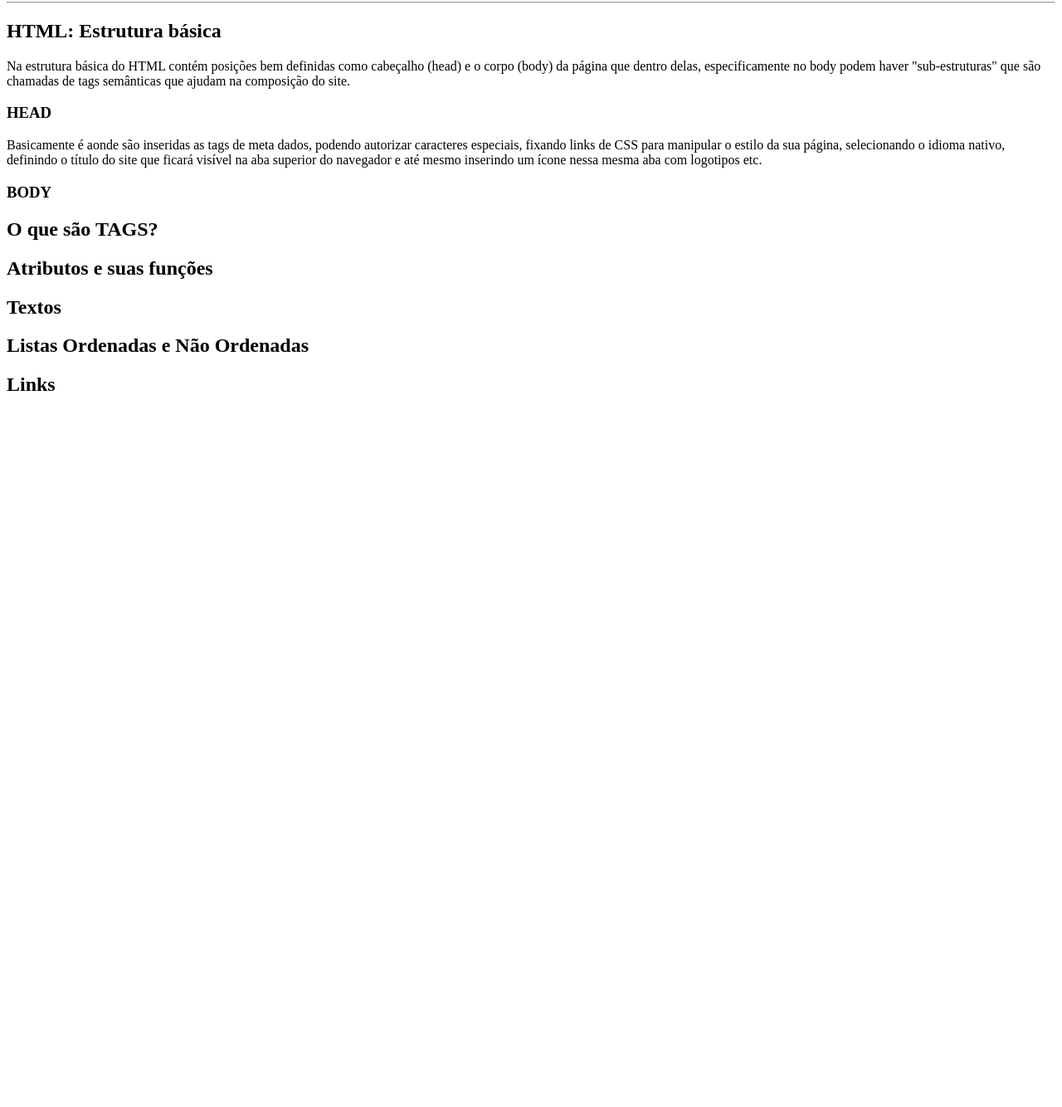
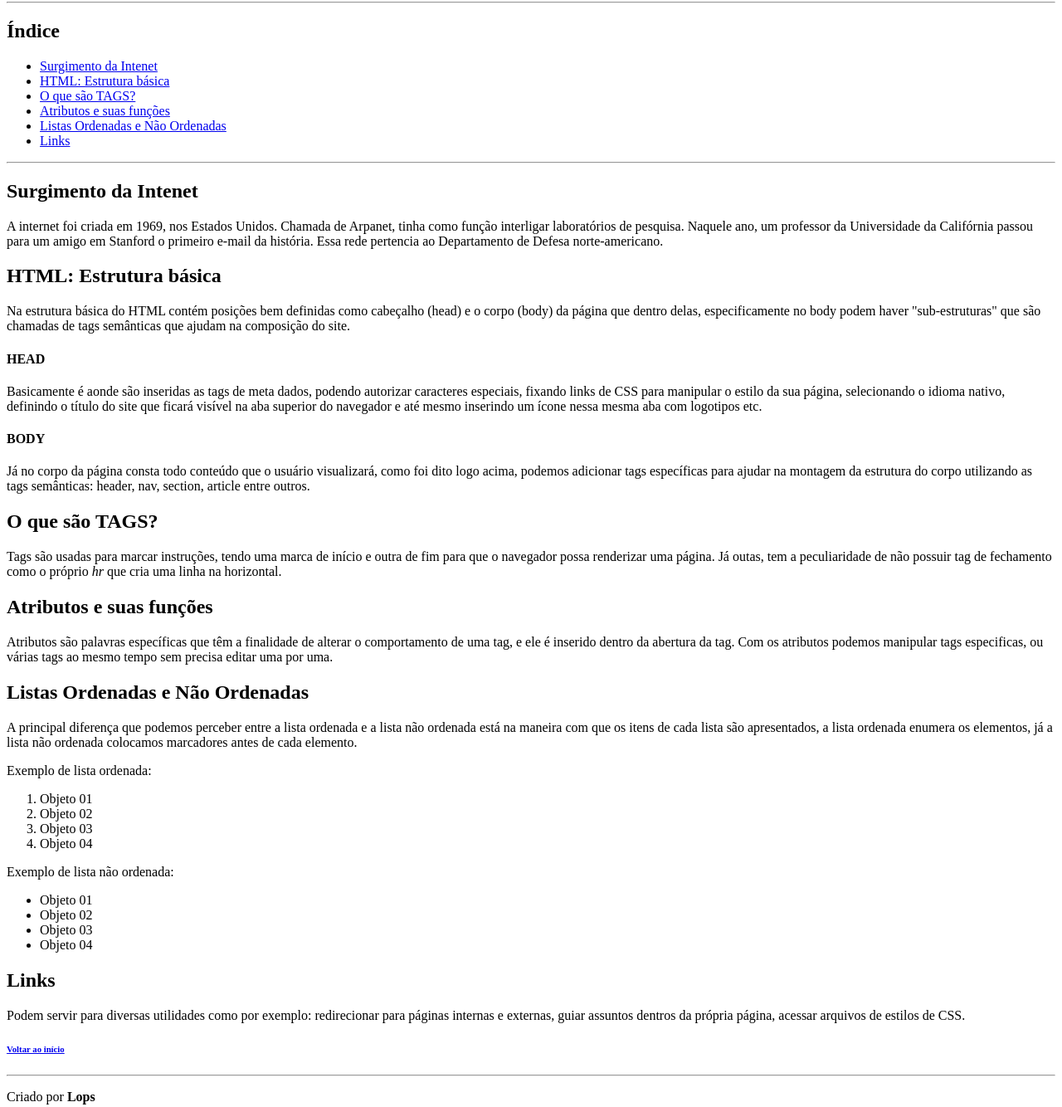
Before and after one commit to lopscoding/bootcamps, a plain HTML site: page HTMLWebDeveloper/pag01/pag01.html in a window 1280 px wide. Shown: the part 78-1412 px from the top of the page at 83% size. Before the commit the page ends 800 px from the top, so only its background shows below. Drawn offline with Linux system fonts and the light colour scheme.

Commit message:
Update pag01.html

```diff
--- a/HTMLWebDeveloper/pag01/pag01.html
+++ b/HTMLWebDeveloper/pag01/pag01.html
@@ -7,24 +7,60 @@
     <title>Página principal</title>
 </head>
 <body>
-    <h1>HTML todo dia!</h1>
+    <h1 id="inicio">HTML todo dia!</h1>
     <hr>
-    <h2>HTML: Estrutura básica</h2>
+
+    <h2>Índice</h2>
+    <ul>
+        <li><a href="#net">Surgimento da Intenet</a></li>
+        <li><a href="#estrutura">HTML: Estrutura básica</a></li>
+        <li><a href="#tags">O que são TAGS?</a></li>
+        <li><a href="#atributos">Atributos e suas funções</a></li>
+        <li><a href="#listas">Listas Ordenadas e Não Ordenadas</a></li>
+        <li><a href="#links">Links</a></li>
+    </ul>
+<hr>
+    <h2 id="net">Surgimento da Intenet</h2>
+    <p>A internet foi criada em 1969, nos Estados Unidos. Chamada de Arpanet, tinha como função interligar laboratórios de pesquisa. Naquele ano, um professor da Universidade da Califórnia passou para um amigo em Stanford o primeiro e-mail da história. Essa rede pertencia ao Departamento de Defesa norte-americano.</p>
+
+    <h2 id="estrutura">HTML: Estrutura básica</h2>
     <p>Na estrutura básica do HTML contém posições bem definidas como cabeçalho (head) e o corpo (body) da página que dentro delas, especificamente no body podem haver "sub-estruturas" que são chamadas de tags semânticas que ajudam na composição do site.</p>
-    <h3>HEAD</h3>
+
+    <h4>HEAD</h4>
     <p>Basicamente é aonde são inseridas as tags de meta dados, podendo autorizar caracteres especiais, fixando links de CSS para manipular o estilo da sua página, selecionando o idioma nativo, definindo o título do site que ficará visível na aba superior do navegador e até mesmo inserindo um ícone nessa mesma aba com logotipos etc.</p>
-    <h3>BODY</h3>
-    <p></p>
-    <h2>O que são TAGS?</h2>
-    <p></p>
-    <h2>Atributos e suas funções</h2>
-    <p></p>
-    <h2>Textos</h2>
-    <p></p>
-    <h2>Listas Ordenadas e Não Ordenadas</h2>
-    <p></p>
-    <h2>Links</h2>
-    <p></p>
+
+    <h4>BODY</h4>
+    <p>Já no corpo da página consta todo conteúdo que o usuário visualizará, como foi dito logo acima, podemos adicionar tags específicas para ajudar na montagem da estrutura do corpo utilizando as tags semânticas: header, nav, section, article entre outros.</p>
+
+    <h2 id="tags">O que são TAGS?</h2>
+    <p>Tags são usadas para marcar instruções, tendo uma marca de início e outra de fim para que o navegador possa renderizar uma página. Já outas, tem a peculiaridade de não possuir tag de fechamento como o próprio <i>hr</i> que cria uma linha na horizontal.</p>
+
+    <h2 id="atributos">Atributos e suas funções</h2>
+    <p>Atributos são palavras específicas que têm a finalidade de alterar o comportamento de uma tag, e ele é inserido dentro da abertura da tag. Com os atributos podemos manipular tags especificas, ou várias tags ao mesmo tempo sem precisa editar uma por uma.</p>
+
+    <h2 id="listas">Listas Ordenadas e Não Ordenadas</h2>
+    <p>A principal diferença que podemos perceber entre a lista ordenada e a lista não ordenada está na maneira com que os itens de cada lista são apresentados, a lista ordenada enumera os elementos, já a lista não ordenada colocamos marcadores antes de cada elemento.</p>
+    <p>Exemplo de lista ordenada:</p>
+    <ol>
+        <li>Objeto 01</li>
+        <li>Objeto 02</li>
+        <li>Objeto 03</li>
+        <li>Objeto 04</li>
+    </ol>
+    <p>Exemplo de lista não ordenada:</p>
+    <ul>
+        <li>Objeto 01</li>
+        <li>Objeto 02</li>
+        <li>Objeto 03</li>
+        <li>Objeto 04</li>
+    </ul>
+
+    <h2 id="links">Links</h2>
+    <p>Podem servir para diversas utilidades como por exemplo: redirecionar para páginas internas e externas, guiar assuntos dentros da própria página, acessar arquivos de estilos de CSS.</p>
+
+    <h6><a href="#inicio">Voltar ao início</a></h6>
+    <hr>
+    <p>Criado por <strong>Lops</strong></p>
 
 </body>
 </html>
```
